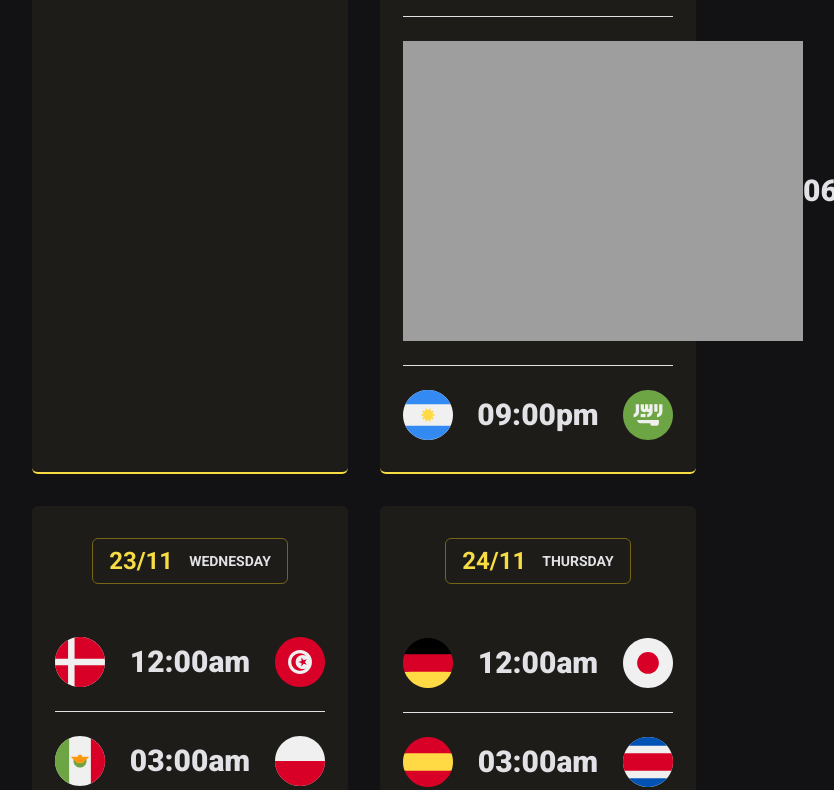
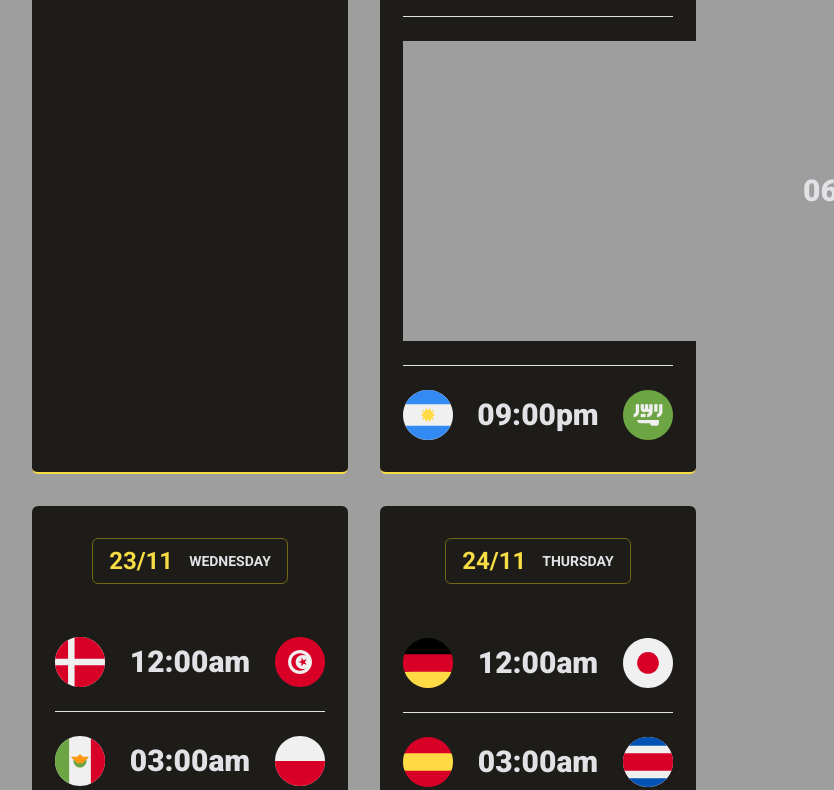
Before and after one commit to julianacostaS/FootballWorldCup2022Timetable, a plain HTML site: page index.html in a window 1280 px wide. Shown: the part 707-1497 px from the top of the page, without its empty margins (273-1107 px from the left). Drawn offline with Linux system fonts and the light colour scheme; the site is published under a folder, as on GitHub Pages, so addresses that start at the root find nothing.

Commit message:
Fix background issue, add preview image

```diff
--- a/styles/style.css
+++ b/styles/style.css
@@ -34,7 +34,7 @@ body.green {
 body {
     font-family: "Roboto", sans-serif;
     background-color: #121214;
-    background-image: url(/assets/bg.svg);
+    background-image: url(../assets/bg.svg);
     background-position-x: center;
     background-position-y: -715px;
 }
```
Also changed, not shown: preview.jpg (added).
